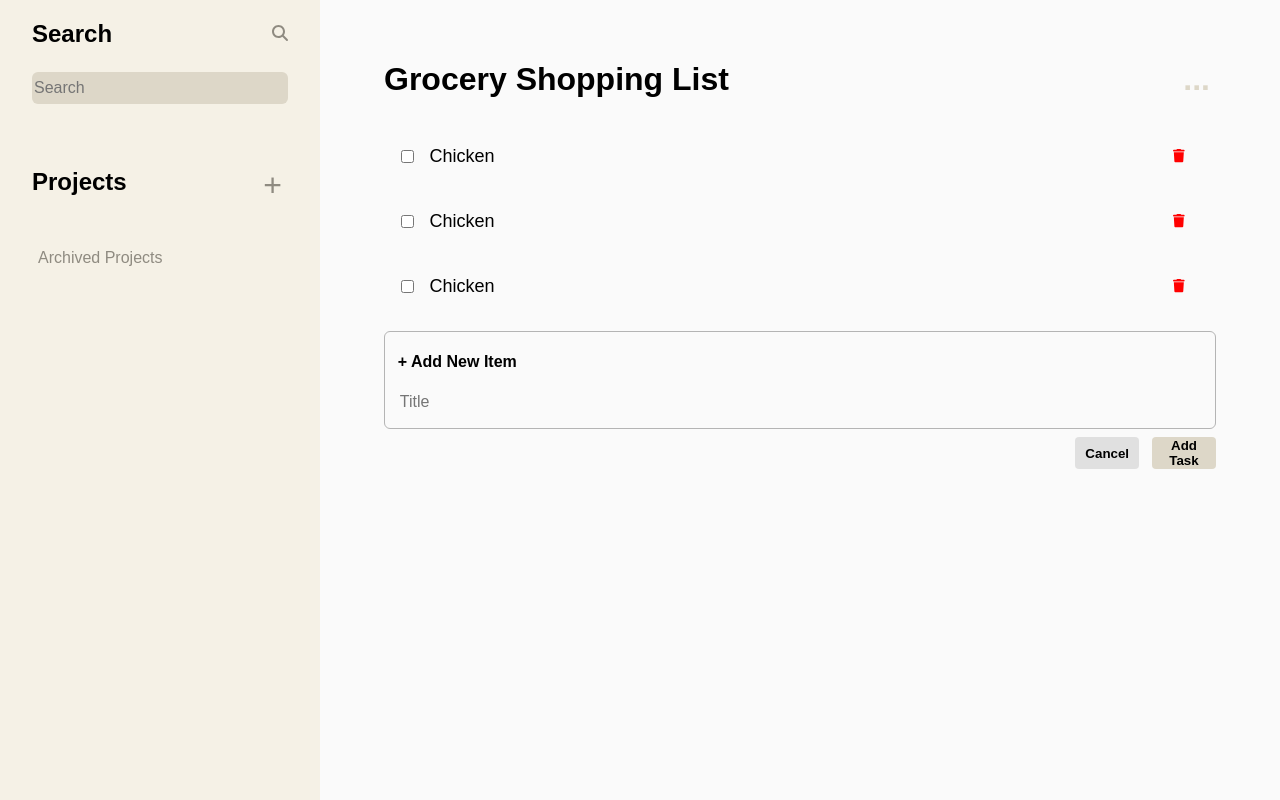
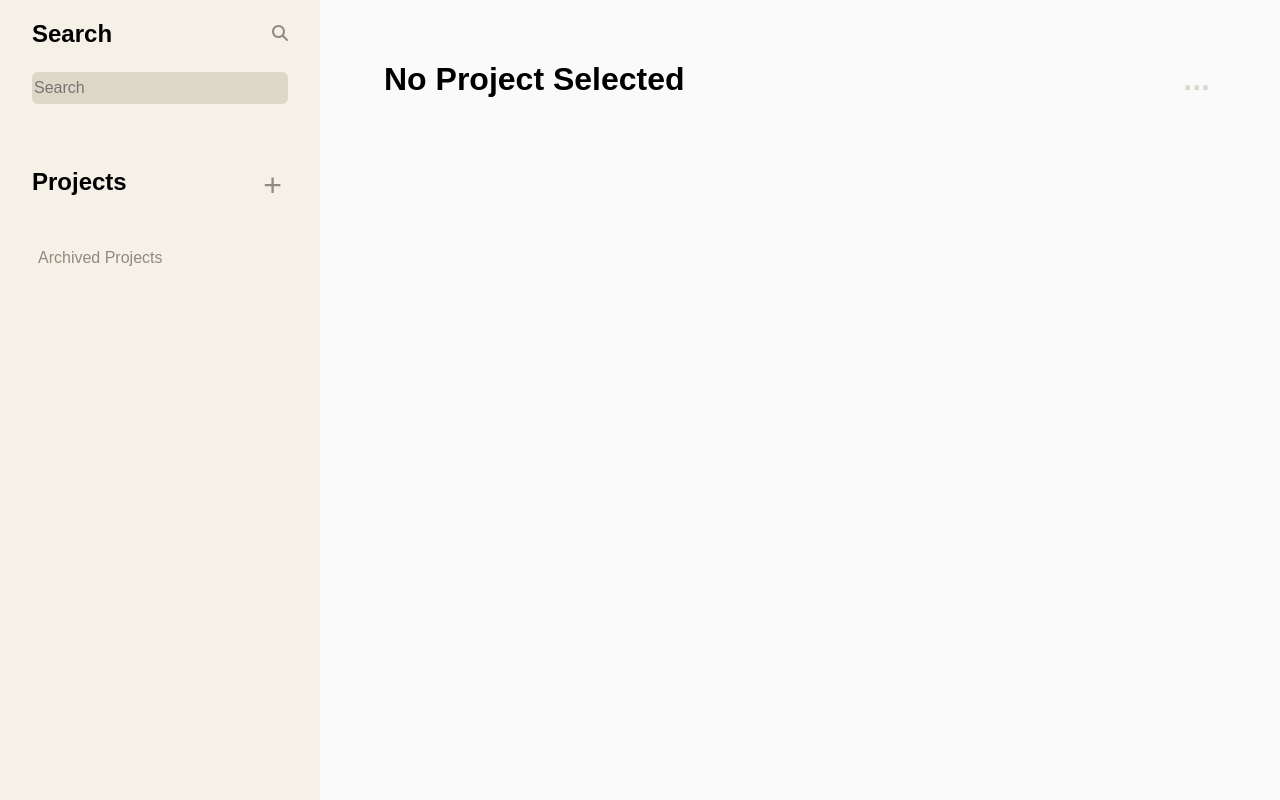
Before and after one commit to gavtay/todoapp, a React (Vite) app: page / in a window 1280 px wide. Built offline with nearby package versions, Linux system fonts and the light colour scheme.

Commit message:
Added state for current project selected to display proper name.

```diff
--- a/src/actions/index.js
+++ b/src/actions/index.js
@@ -22,10 +22,18 @@ export const addproject = (text) => {
         text: text
     }
 }
+
+export const newselectedproject = (name) => {
+    return {
+        type: 'NEWSELECTEDPROJECT',
+        projectName: name
+    }
+}
+
 export const addlistitem = (text, index) => {
     return {
         type: 'ADDLISTITEM',
-        text: text,
+        itemName: text,
         ind: index
     }
 }
--- a/src/main/Main.jsx
+++ b/src/main/Main.jsx
@@ -1,21 +1,31 @@
 import ListItem from './ListItem';
 import NewListItem from './NewListItem';
+import { useSelector } from 'react-redux';
 import './Main.css';
 
 function Main() {
+
+    const currSelectedProject = useSelector(state => state.currSelectedProject)
+
+    function populateNewListItem() {
+        if (currSelectedProject !== 'No Project Selected') {
+            return ( <NewListItem />)
+        }
+    }
+
     return (
         <>
             <div id='main-container'>
                 <div id='main-header-container'>
-                    <h1>Grocery Shopping List</h1>
+                    <h1>{currSelectedProject}</h1>
                     <button id='main-more-btn'>...</button>
                 </div>
                 <div id='main-list-container'>
+                    {/* <ListItem />
                     <ListItem />
-                    <ListItem />
-                    <ListItem />
+                    <ListItem /> */}
                 </div>
-                <NewListItem />
+                {populateNewListItem()}
             </div>
         </>
     )
--- a/src/menu/Project.jsx
+++ b/src/menu/Project.jsx
@@ -1,14 +1,22 @@
 import { FontAwesomeIcon } from '@fortawesome/react-fontawesome';
 import { faListUl } from '@fortawesome/free-solid-svg-icons';
+import { newselectedproject } from '../actions';
+import { useDispatch } from 'react-redux';
 import './Project.css';
 
 const addProjectList = <FontAwesomeIcon id="plus-icon" icon={faListUl} style={{color: "#8f8b81"}} />
 
 function Project({ name }) {
+    const dispatch = useDispatch();
+
     return (
         <>
             <div id="project-container">
-                <button id='project-btn'>{addProjectList} {name}</button>
+                <button
+                    id='project-btn'
+                    onClick={()=>dispatch(newselectedproject(name))}>
+                        {addProjectList} {name}
+                </button>
                 <p id='project-task-num'>6</p>
             </div>
         </>
--- a/src/reducers/addNewItemText.js
+++ b/src/reducers/addNewItemText.js
@@ -1,7 +1,7 @@
 const addNewItemText = (state = '', action) => {
     switch(action.type) {
         case 'ADDNEWITEMTEXT':
-            return action.text
+            return action.itemName
         default:
             return state
     }
--- /dev/null
+++ b/src/reducers/currSelectedProject.js
@@ -0,0 +1,9 @@
+const currSelectedProject = (state = 'No Project Selected', action) => {
+    switch(action.type) {
+        case 'NEWSELECTEDPROJECT':
+            return action.projectName
+        default:
+            return state;
+    }
+}
+export default currSelectedProject;
--- a/src/reducers/index.js
+++ b/src/reducers/index.js
@@ -3,11 +3,13 @@ import showAddProject from './showAddProject';
 import updateAddProjectInput from './updateAddProjectInput';
 import projectArray from './projectArray';
 import addNewItemText from './addNewItemText';
+import currSelectedProject from './currSelectedProject';
 
 const allReducers = combineReducers({
     showAddProject,
     updateAddProjectInput,
     projectArray,
-    newItemText: addNewItemText
+    newItemText: addNewItemText,
+    currSelectedProject
 });
 export default allReducers;
--- a/src/reducers/projectArray.js
+++ b/src/reducers/projectArray.js
@@ -1,11 +1,18 @@
 const projectArray = (state = [], action) => {
     switch(action.type) {
         case 'ADDPROJECT':
-            return [...state,
-                    { projectName: action.text }
+            return [
+                ...state,
+                {
+                    projectName: action.text,
+                    list: []
+                }
             ]
         // case 'ADDLISTITEM':
-        //     return
+        //     return {
+        //         ...state,
+
+        //      }
         default:
             return state
     }
```
